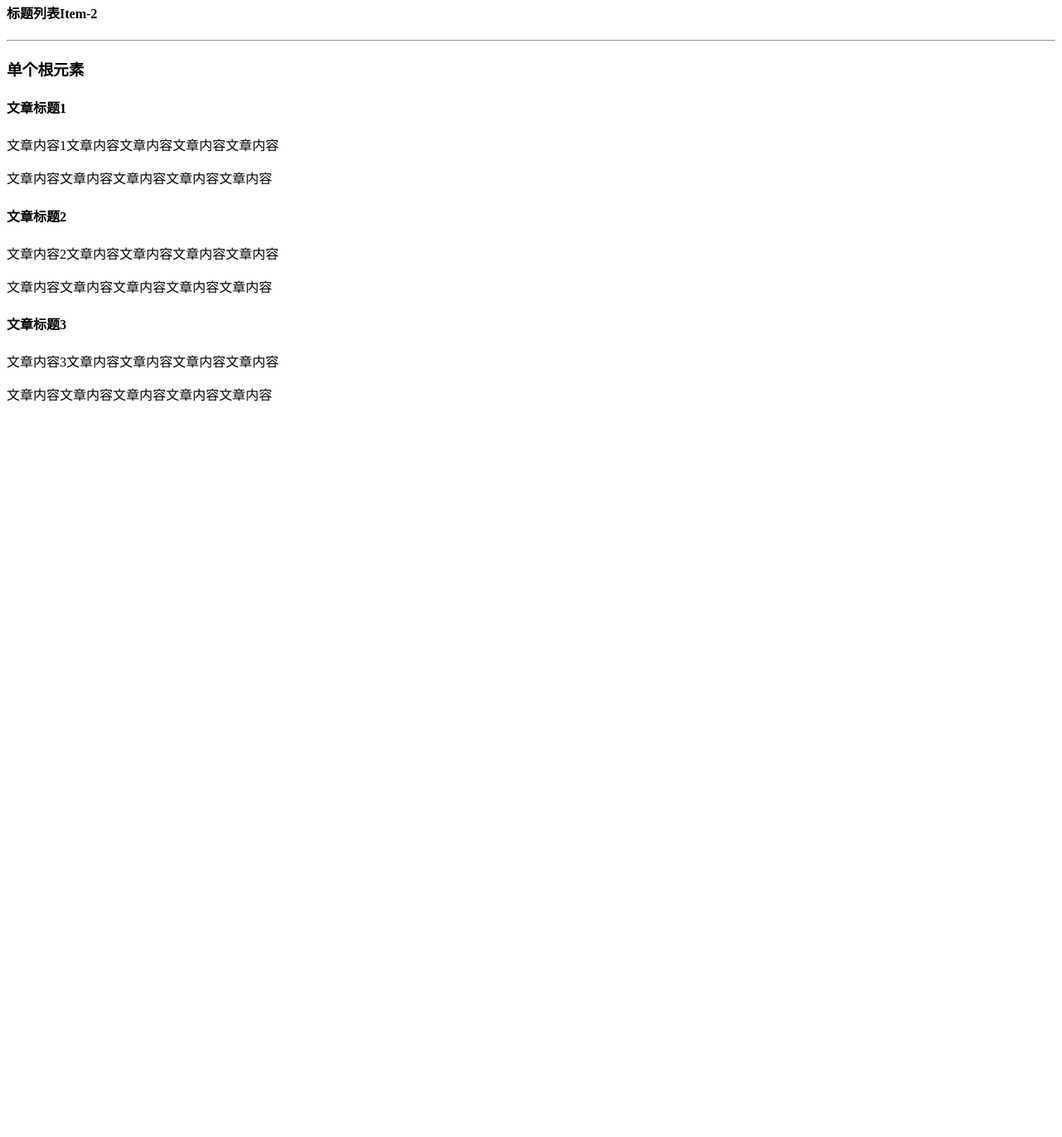
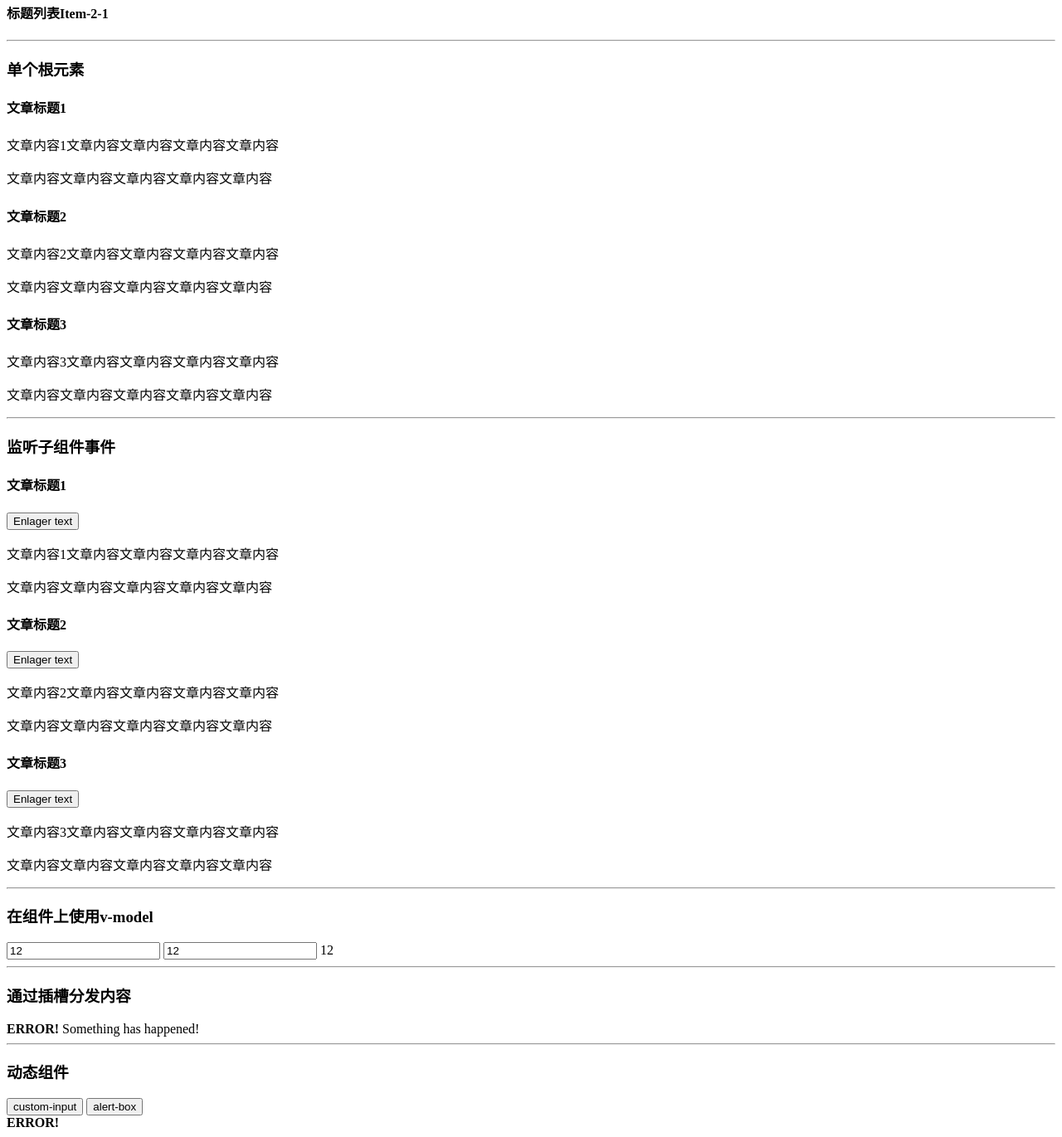
Before and after one commit to RiderGj/VueDoc, a plain HTML site: page pages/components/components1.html in a window 1280 px wide. Shown: the part 521-1892 px from the top of the page at 83% size. Before the commit the page ends 1024 px from the top, so only its background shows below. Drawn offline with Linux system fonts and the light colour scheme.

Commit message:
基础部分完成

```diff
--- a/pages/components/components1.html
+++ b/pages/components/components1.html
@@ -27,21 +27,41 @@
         <hr>
         <h3>单个根元素</h3>
         <blog-post1 v-for="post in posts1" v-bind:post="post" :key="post.id"></blog-post1>
+        <hr>
+        <h3>监听子组件事件</h3>
+        <div v-bind:style="{fontSize: postFontSize+'em'}">
+            <blog-post2 v-on:enlarge-text="postFontSize += $event" v-for="post2 in posts2" v-bind:post="post2" :key="'label'+post2.id">
+            </blog-post2>
+        </div>
+        <hr>
+        <h3>在组件上使用v-model</h3>
+        <custom-input v-bind:value="inputValue" v-on:input="inputValue=$event"></custom-input>
+        <custom-input v-model="inputValue"></custom-input>
+        <span>{{inputValue}}</span>
+        <hr>
+        <h3>通过插槽分发内容</h3>
+        <alert-box>Something has happened!</alert-box>
+        <hr>
+        <h3>动态组件</h3>
+        <button @click="currentComp='custom-input'">custom-input</button>
+        <button @click="currentComp='alert-box'">alert-box</button>
+        <component :is="currentComp"></component>
     </div>
 
     <script type="text/javascript">
         // 全局注册
         Vue.component('button-counter', {
-            data: function () {
-                return {
-                    count: 0
-                }
+            data: function() {
+                return {count: 0};
             },
             template: `<button @click="count++">你已点击我{{count}}次</button>`
         });
         Vue.component('blog-post', {
+            data: function() {
+                return {count: 1};
+            },
             props: ['title'],
-            template: `<h4>{{title}}</h4>`
+            template: `<h4>{{title}}-{{count}}</h4>`
         });
         Vue.component('blog-post1', {
             props: ['post'],
@@ -52,24 +72,72 @@
                 </div>
             `
         });
-
-
+        Vue.component('blog-post2', {
+            props: ['post'],
+            template: `
+                <div class="blog">
+                    <h4>{{post.title}}</h4>
+                    <button v-on:click="$emit('enlarge-text', 0.1)">Enlager text</button>
+                    <div v-html="post.content"></div>
+                </div>
+            `
+        });
+        Vue.component('custom-input', {
+            props: ['value'],
+            template: `
+                <input
+                    v-bind:value="value"
+                    v-on:input="$emit('input', $event.target.value)"
+                >
+            `
+        });
+        Vue.component('alert-box', {
+            template: `
+                <div class="alert-box">
+                    <strong>ERROR!</strong>
+                    <slot></slot>
+                </div>
+            `
+        })
         new Vue({
             el: '#app',
             data: {
                 posts: [
-                    {id: 1, title: '标题列表Item-1'},
-                    {id: 3, title: '标题列表Item-3'},
-                    {id: 2, title: '标题列表Item-2'}
+                    { id: 1, title: '标题列表Item-1' },
+                    { id: 3, title: '标题列表Item-3' },
+                    { id: 2, title: '标题列表Item-2' }
                 ],
                 posts1: [
-                    {id: 1, title: '文章标题1',
-                    content:'<p>文章内容1文章内容文章内容文章内容文章内容</p><p>文章内容文章内容文章内容文章内容文章内容</p>'},
-                    {id: 2, title: '文章标题2',
-                    content:'<p>文章内容2文章内容文章内容文章内容文章内容</p><p>文章内容文章内容文章内容文章内容文章内容</p>'},
-                    {id: 3, title: '文章标题3',
-                    content:'<p>文章内容3文章内容文章内容文章内容文章内容</p><p>文章内容文章内容文章内容文章内容文章内容</p>'},
-                ]
+                    {
+                        id: 4, title: '文章标题1',
+                        content: '<p>文章内容1文章内容文章内容文章内容文章内容</p><p>文章内容文章内容文章内容文章内容文章内容</p>'
+                    },
+                    {
+                        id: 5, title: '文章标题2',
+                        content: '<p>文章内容2文章内容文章内容文章内容文章内容</p><p>文章内容文章内容文章内容文章内容文章内容</p>'
+                    },
+                    {
+                        id: 6, title: '文章标题3',
+                        content: '<p>文章内容3文章内容文章内容文章内容文章内容</p><p>文章内容文章内容文章内容文章内容文章内容</p>'
+                    },
+                ],
+                posts2: [
+                    {
+                        id: 4, title: '文章标题1',
+                        content: '<p>文章内容1文章内容文章内容文章内容文章内容</p><p>文章内容文章内容文章内容文章内容文章内容</p>'
+                    },
+                    {
+                        id: 5, title: '文章标题2',
+                        content: '<p>文章内容2文章内容文章内容文章内容文章内容</p><p>文章内容文章内容文章内容文章内容文章内容</p>'
+                    },
+                    {
+                        id: 6, title: '文章标题3',
+                        content: '<p>文章内容3文章内容文章内容文章内容文章内容</p><p>文章内容文章内容文章内容文章内容文章内容</p>'
+                    },
+                ],
+                postFontSize: 1,
+                inputValue: '12',
+                currentComp: 'alert-box'
             }
         })
     </script>
```
